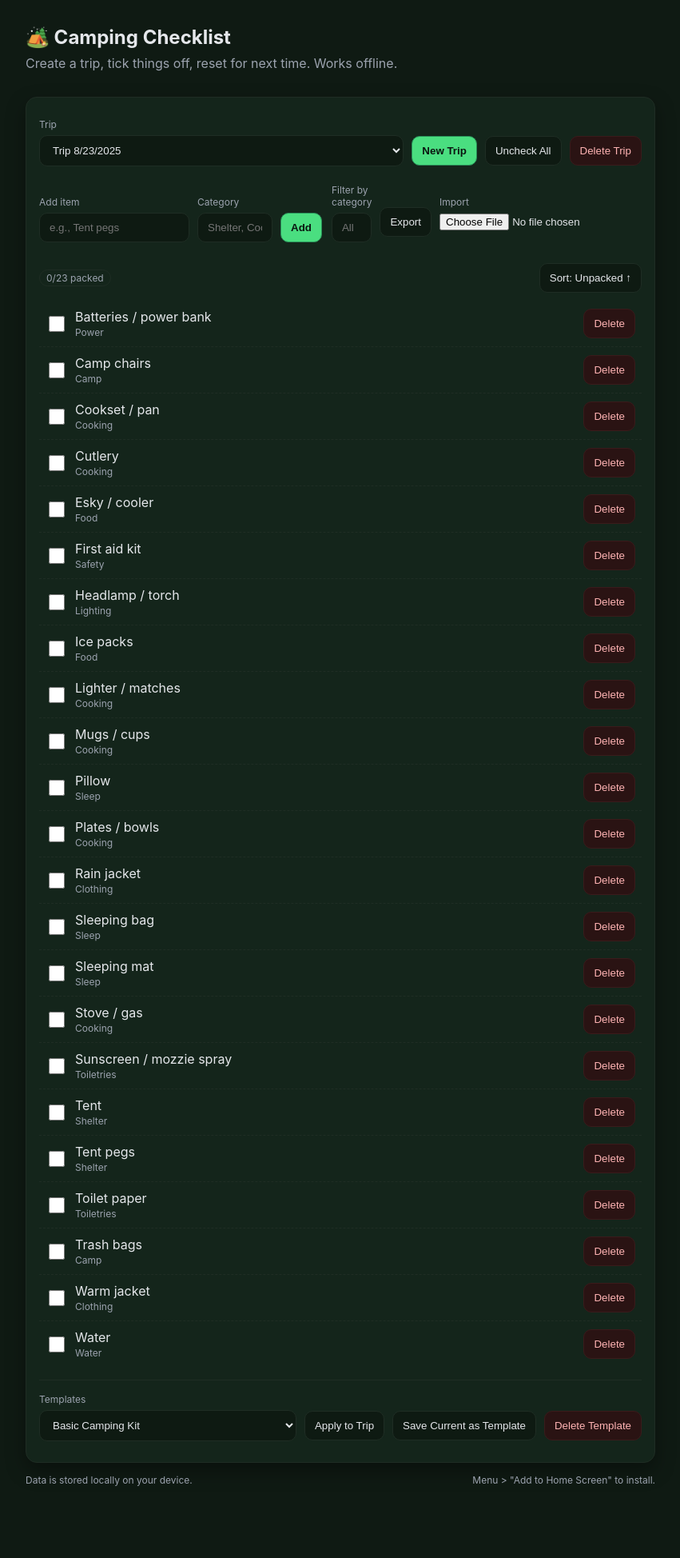
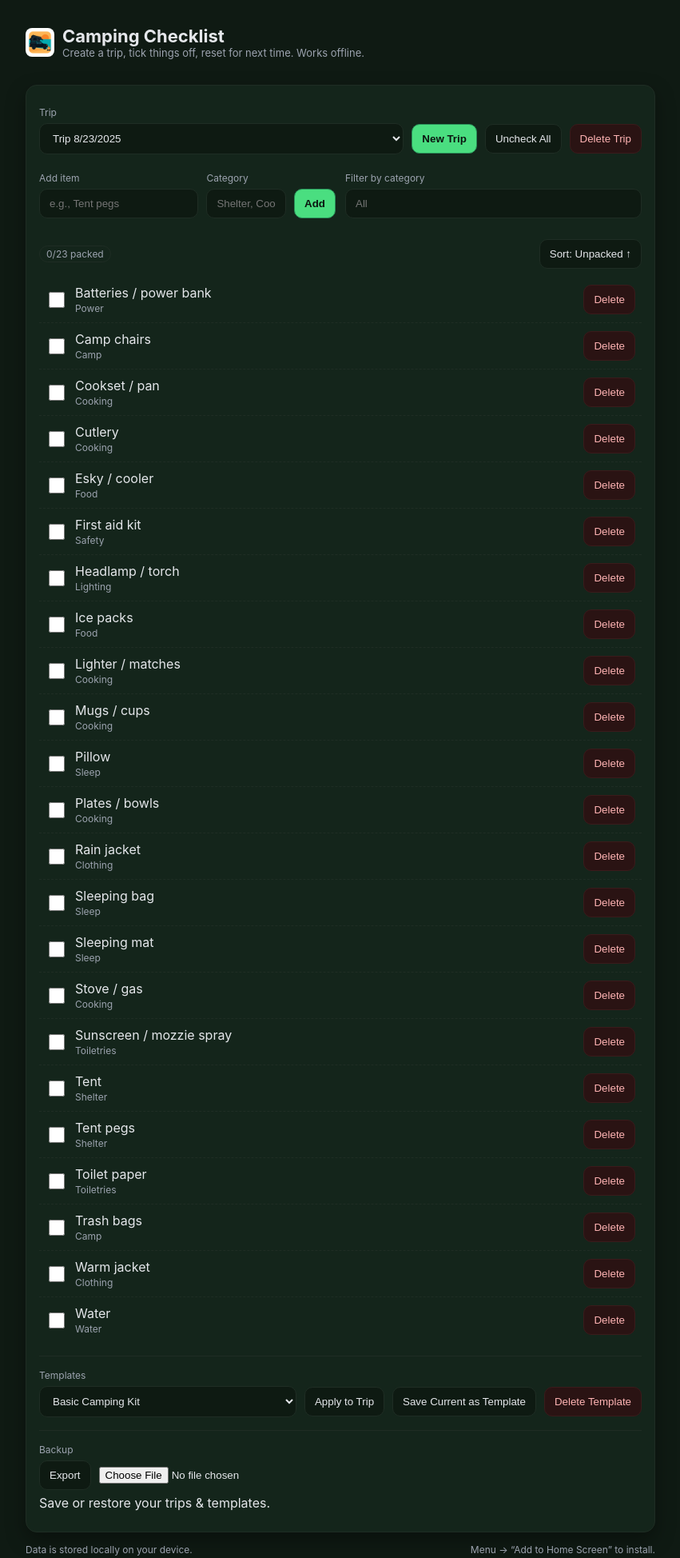
Before and after one commit to mumfordpj/CampingEquipment, a plain HTML site: page index.html in a window 1280 px wide. Shown: the whole page at 80% size, without its empty margins (214-1065 px from the left). Before the commit the page ends 1874 px from the top, so only its background shows below. Drawn offline with Linux system fonts and the light colour scheme.

Commit message:
Update index.html

```diff
--- a/index.html
+++ b/index.html
@@ -4,21 +4,31 @@
   <meta charset="UTF-8" />
   <meta name="viewport" content="width=device-width, initial-scale=1" />
   <title>Camping Checklist</title>
+
+  <!-- PWA bits -->
   <link rel="manifest" href="manifest.webmanifest">
-  <link rel="stylesheet" href="style.css" />
   <meta name="apple-mobile-web-app-capable" content="yes">
   <meta name="apple-mobile-web-app-status-bar-style" content="black-translucent">
-  <link rel="apple-touch-icon" href="icon-192.png">
+  <!-- Use your polished icon as touch icon -->
+  <link rel="apple-touch-icon" href="final-icon-1024.png">
+
+  <link rel="stylesheet" href="style.css" />
 </head>
 <body>
 <header>
-  <div class="app">
-    <h1>🏕️ Camping Checklist</h1>
-    <div style="color:#9ca3af">Create a trip, tick things off, reset for next time. Works offline.</div>
+  <div class="app" style="display:flex; align-items:center; gap:10px;">
+    <!-- Top-left logo swapped to your shortcut icon -->
+    <img src="final-icon-192.png" alt="Camping Checklist" style="width:36px; height:36px; border-radius:8px;" />
+    <div>
+      <h1 style="margin:0; font-size:22px;">Camping Checklist</h1>
+      <div style="color:#9ca3af; font-size:13px;">Create a trip, tick things off, reset for next time. Works offline.</div>
+    </div>
   </div>
 </header>
+
 <main class="app">
   <div class="card">
+    <!-- Trip controls -->
     <div class="row">
       <div style="flex:1">
         <label for="tripSelect">Trip</label>
@@ -38,6 +48,7 @@
       </div>
     </div>
 
+    <!-- Add item -->
     <div class="controls">
       <div class="row" style="align-items:flex-end">
         <div style="flex:2">
@@ -52,31 +63,29 @@
           <button id="addItemBtn" class="primary">Add</button>
         </div>
       </div>
+
+      <!-- Filter only (export/import moved to bottom) -->
       <div class="row">
         <div style="flex:1">
           <label for="filterCat">Filter by category</label>
           <input id="filterCat" type="text" placeholder="All" />
         </div>
-        <div>
-          <label>&nbsp;</label>
-          <button id="exportBtn">Export</button>
-        </div>
-        <div>
-          <label for="importFile">Import</label>
-          <input id="importFile" type="file" accept="application/json" />
-        </div>
       </div>
     </div>
 
+    <!-- Progress + Sort -->
     <div class="row">
       <span class="badge" id="progressBadge">0/0 packed</span>
       <div style="flex:1"></div>
       <button id="sortBtn">Sort: Unpacked ↑</button>
     </div>
 
+    <!-- List -->
     <div id="list" class="list"></div>
 
     <hr />
+
+    <!-- Templates -->
     <div class="row">
       <div style="flex:1">
         <label for="templateSelect">Templates</label>
@@ -95,13 +104,28 @@
         <button id="deleteTemplateBtn" class="danger">Delete Template</button>
       </div>
     </div>
+
+    <hr />
+
+    <!-- Backup section moved to bottom -->
+    <div class="row">
+      <div style="flex:1">
+        <label>Backup</label>
+        <div class="row" style="margin:0">
+          <button id="exportBtn">Export</button>
+          <input id="importFile" type="file" accept="application/json" />
+        </div>
+        <div class="cat" style="margin-top:6px">Save or restore your trips & templates.</div>
+      </div>
+    </div>
   </div>
 
   <footer>
     <div>Data is stored locally on your device.</div>
-    <div>Menu > "Add to Home Screen" to install.</div>
+    <div>Menu → “Add to Home Screen” to install.</div>
   </footer>
 </main>
+
 <script src="app.js"></script>
 <script>
   if ('serviceWorker' in navigator) {
```
